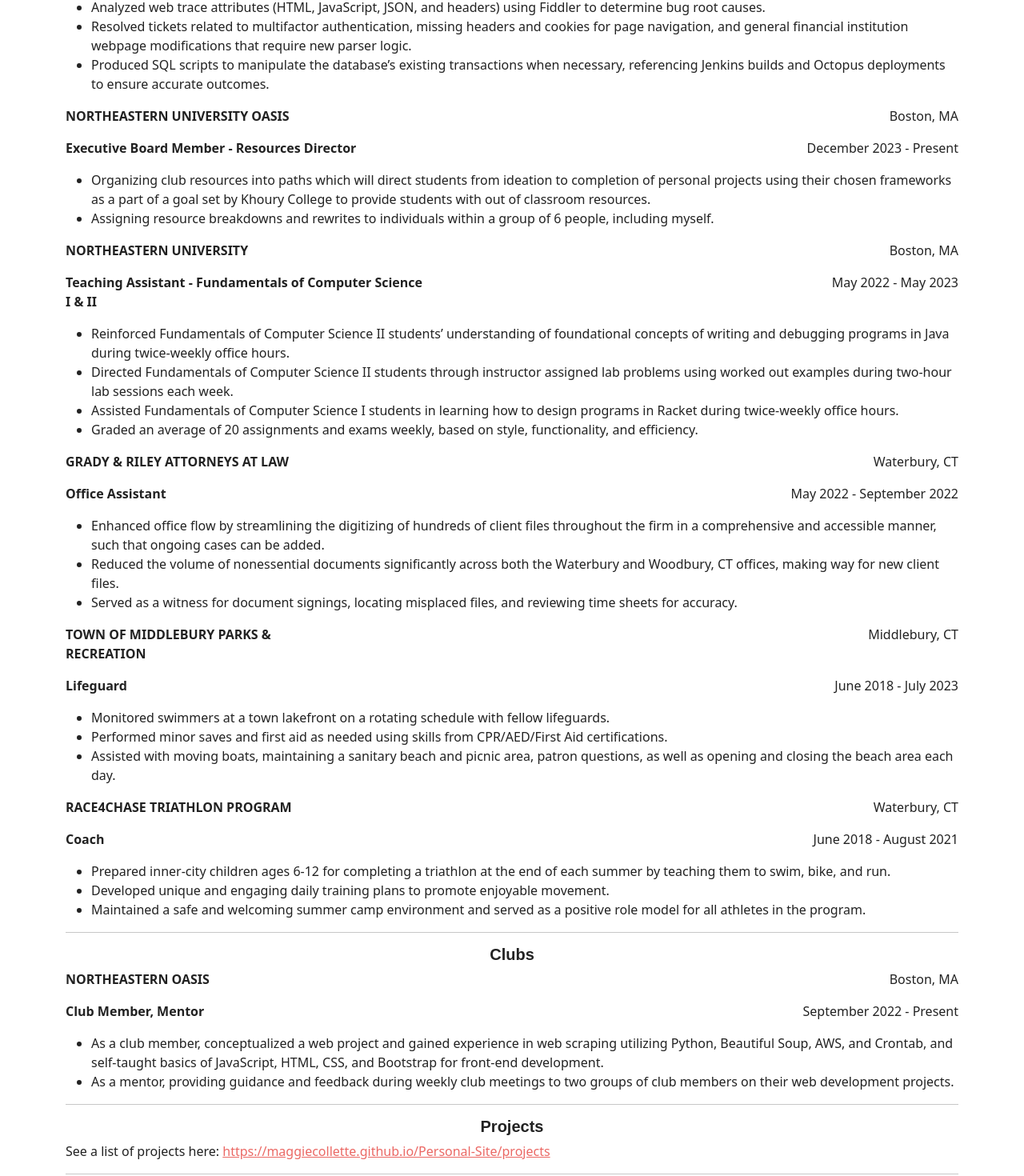
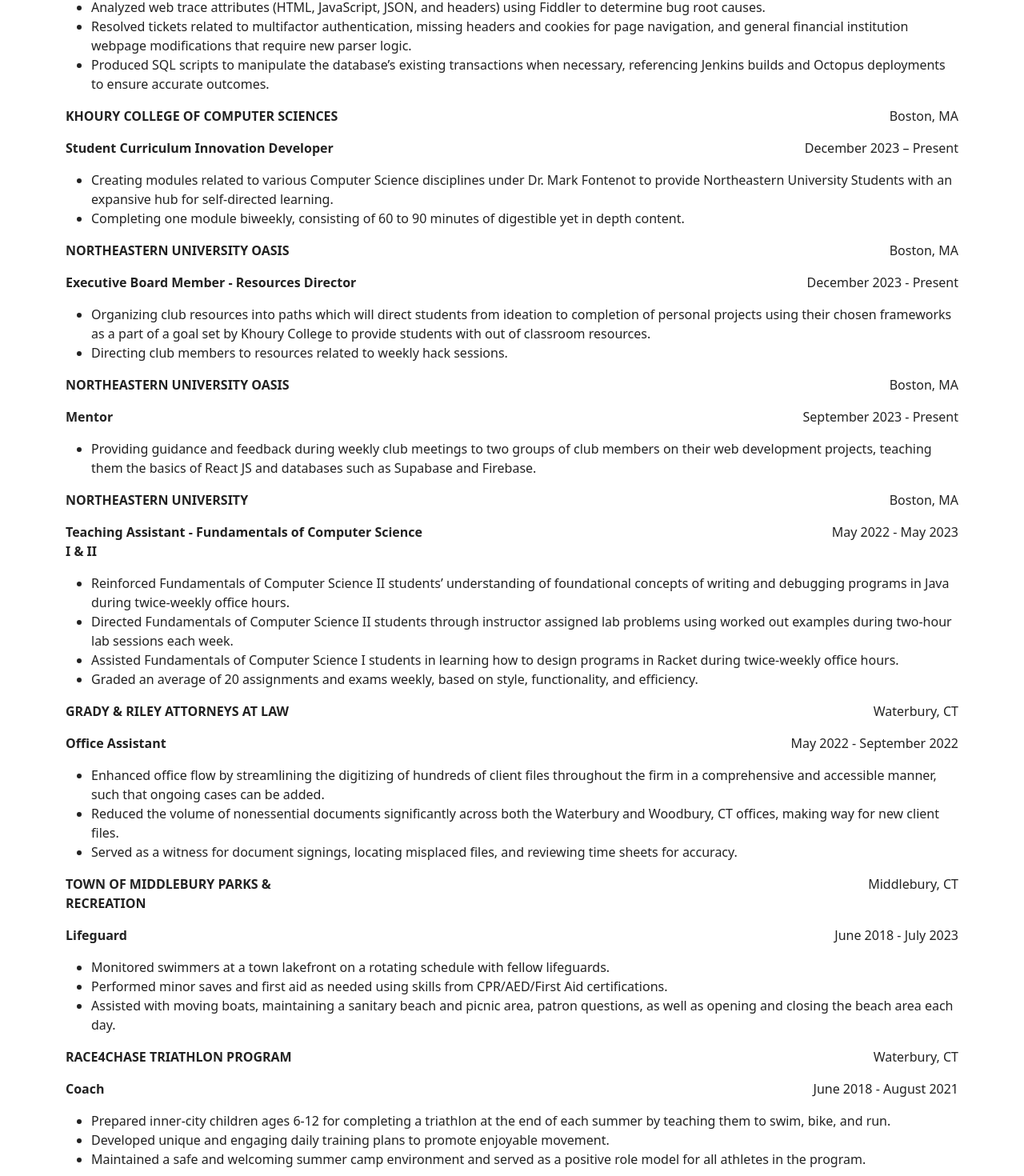
Before and after one commit to maggiecollette/Personal-Site, an Angular app: page /resume in a window 1280 px wide. Shown: the part 980-2450 px from the top of the page at 80% size. Built offline with nearby package versions, Linux system fonts and the light colour scheme.

Commit message:
add new job

```diff
--- a/src/app/resume/resume.component.ts
+++ b/src/app/resume/resume.component.ts
@@ -40,7 +40,7 @@
       title: "Software Engineer, Co-Op",
       date: "July 2023 - December 2023",
       responsibilities: [
-        "•	Developed and tested C# code to extract comprehensive financial data from bank accounts including" +
+        "Developed and tested C# code to extract comprehensive financial data from bank accounts including" +
         " balances, transactions, and investments for clients across various financial institutions.", "Analyzed web" +
         " trace attributes (HTML, JavaScript, JSON, and headers) using Fiddler to determine bug root causes.",
         "Resolved tickets related to multifactor authentication, missing headers and cookies for page navigation, " +
@@ -50,6 +50,17 @@
         ]
     },
     {
+      employer: "Khoury College of Computer Sciences",
+      location: "Boston, MA",
+      title: "Student Curriculum Innovation Developer",
+      date: "December 2023 – Present",
+      responsibilities: [
+        "Creating modules related to various Computer Science disciplines under Dr. Mark Fontenot to provide " +
+        "Northeastern University Students with an expansive hub for self-directed learning.", "Completing one module " +
+        "biweekly, consisting of 60 to 90 minutes of digestible yet in depth content."
+      ]
+    },
+    {
       employer: "Northeastern University Oasis",
       location: "Boston, MA",
       title: "Executive Board Member - Resources Director",
@@ -57,8 +68,17 @@
       responsibilities: [
         "Organizing club resources into paths which will direct students from ideation to completion of personal " +
         "projects using their chosen frameworks as a part of a goal set by Khoury College to provide students with " +
-        "out of classroom resources.", "Assigning resource breakdowns and rewrites to individuals within a group of" +
-        " 6 people, including myself."
+        "out of classroom resources.", "Directing club members to resources related to weekly hack sessions."
+      ]
+    },
+    {
+      employer: "Northeastern University Oasis",
+      location: "Boston, MA",
+      title: "Mentor",
+      date: "September 2023 - Present",
+      responsibilities: [
+        "Providing guidance and feedback during weekly club meetings to two groups of club members on their web " +
+        "development projects, teaching them the basics of React JS and databases such as Supabase and Firebase."
       ]
     },
     {
@@ -121,14 +141,12 @@
       {
         club: "Northeastern Oasis",
         location: "Boston, MA",
-        title: "Club Member, Mentor",
+        title: "Club Member",
         date: "September 2022 - Present",
         responsibilities: [
-          "As a club member, conceptualized a web project and gained experience in web scraping utilizing Python," +
+          "Conceptualized a web project and gained experience in web scraping utilizing Python," +
           " Beautiful Soup, AWS, and Crontab, and self-taught basics of JavaScript, HTML, CSS, and Bootstrap for " +
-          "front-end development.",
-          "As a mentor, providing guidance and feedback during weekly club meetings to two groups of club members on " +
-          "their web development projects."
+          "front-end development."
         ]
       }
     ];
```
Also changed, not shown: 1 other file (tests, documents, lock files or other folders).
